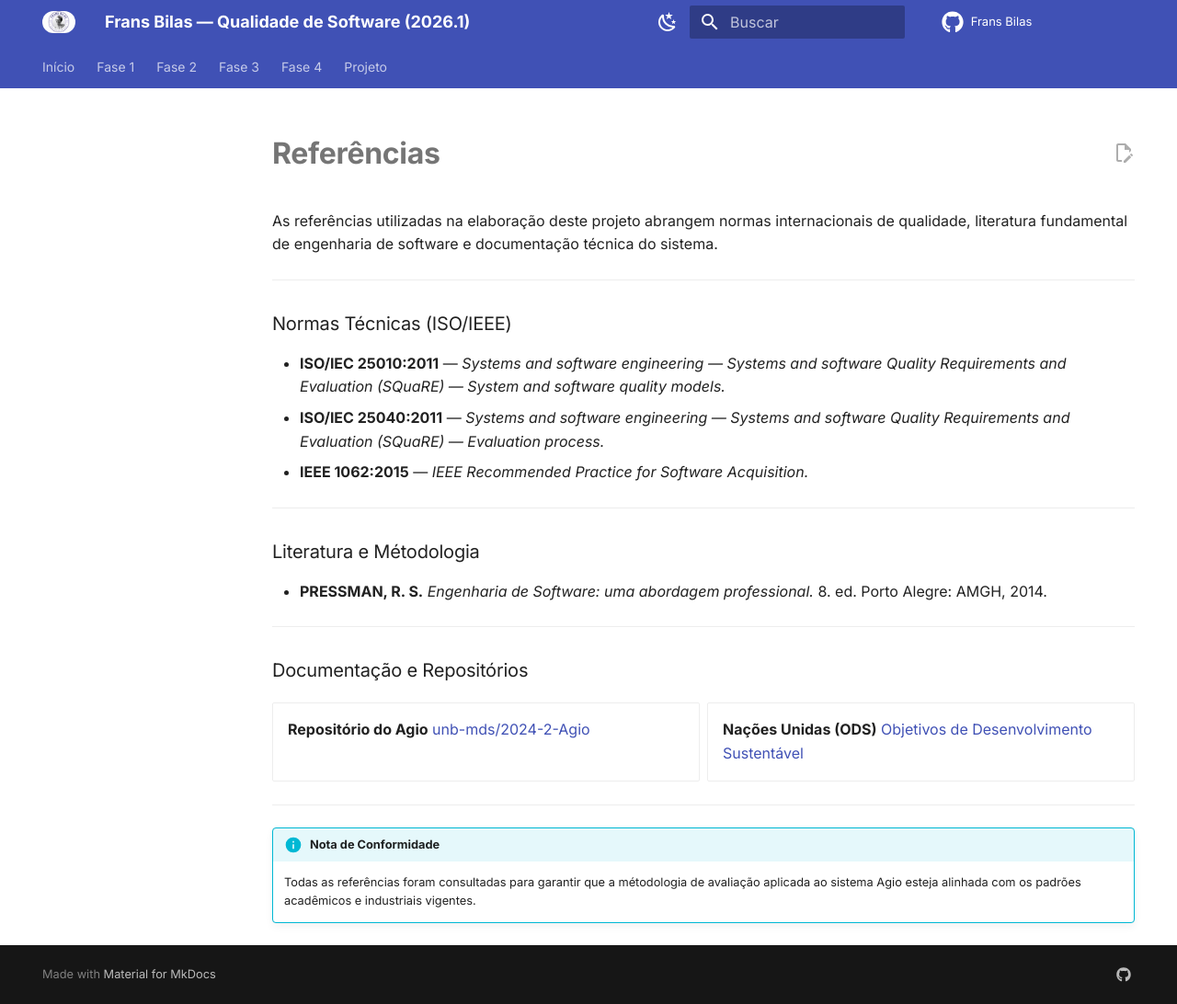
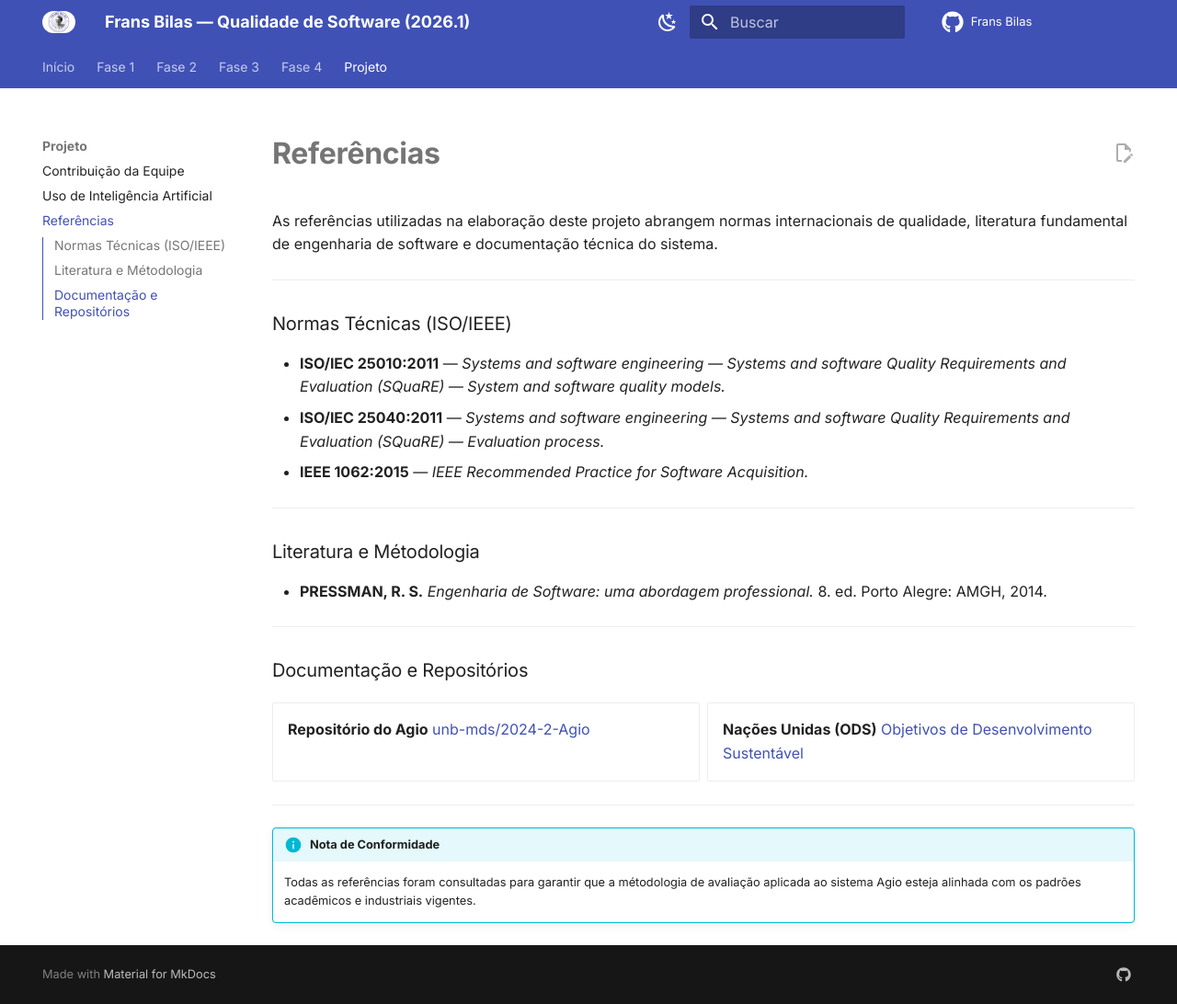
Before and after one commit to FCTE-Qualidade-de-Software-1/2026-1_T01_FRANS_BILAS, an MkDocs documentation site: the page built from docs/Projeto/referencias.md, in a window 1280 px wide and 1092 px high. Shown: the whole window at 92% size. Built offline with MkDocs 1.6.1 and Material for MkDocs 9.7.7, drawn with Linux system fonts in a browser that asks for light colours; comment, search, counter and statistics services are not loaded.

Commit message:
feat: Mudança na posicao de referencias no arquivo yml

```diff
--- a/mkdocs.yml
+++ b/mkdocs.yml
@@ -134,7 +134,7 @@ nav:
   -  Projeto:
       - Contribuição da Equipe: Projeto/contribuicao_equipe.md
       - Uso de Inteligência Artificial: Projeto/uso_de_IA.md
-      - Referências: fase1/referencias.md
+      - Referências: Projeto/referencias.md
 
 extra:
   social:
```
